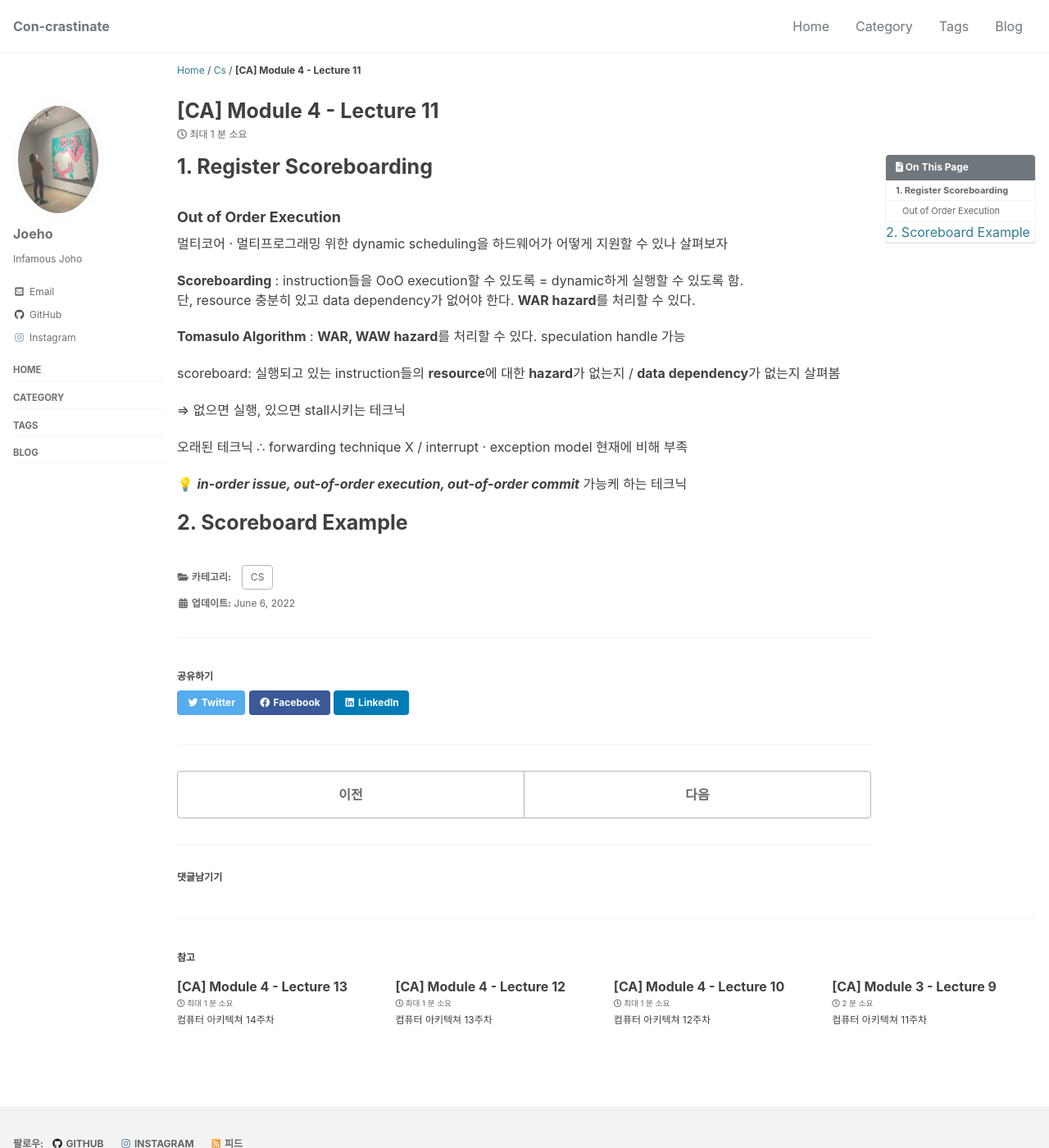
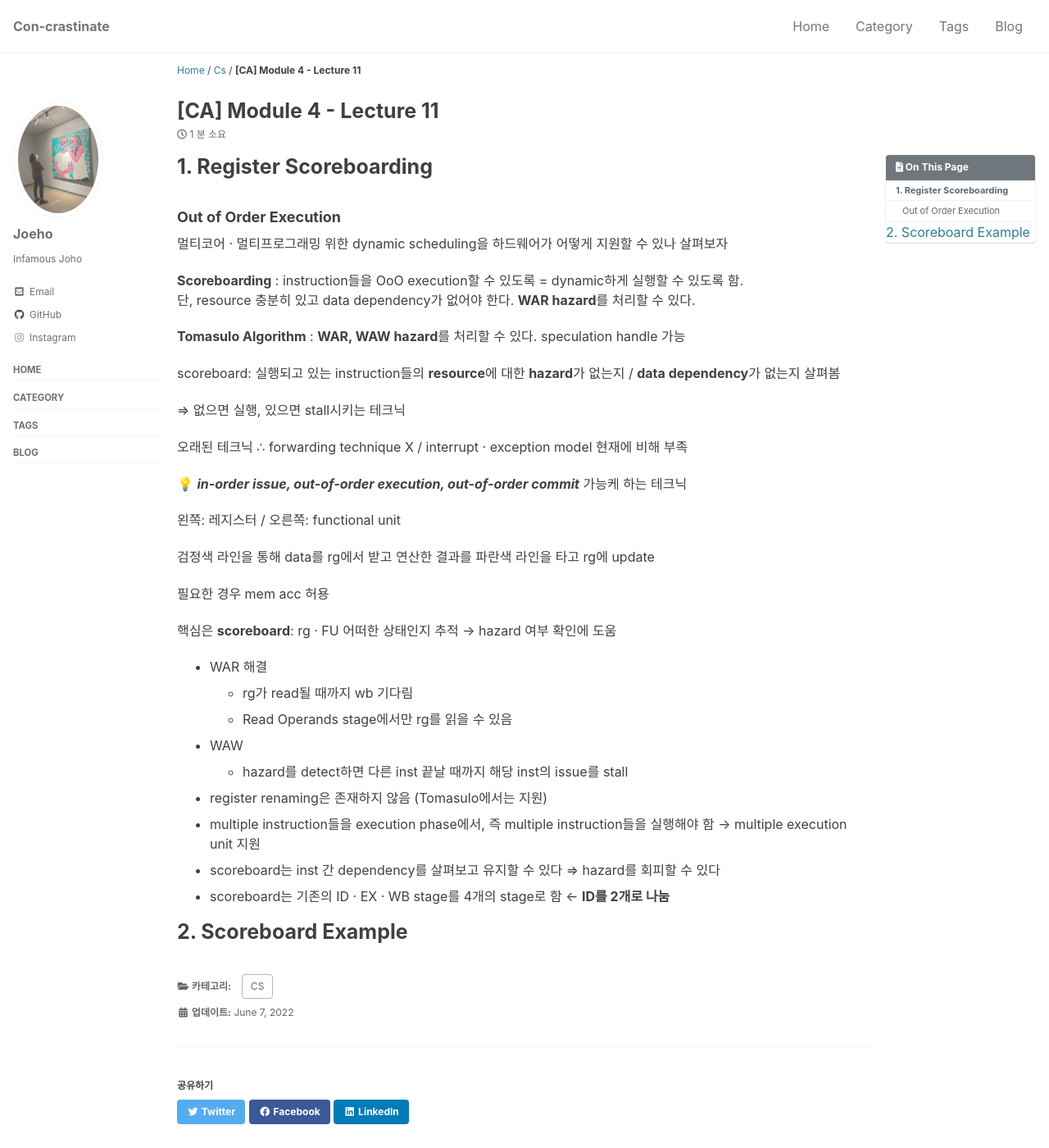
Before and after one commit to joeholee/joeholee.github.io, a Jekyll site: the page built from _posts/2022-05-29-ca-eleventh.md, in a window 1280 px wide and 1400 px high. Shown: the whole window at 82% size. Built offline with Jekyll 4.4.1, drawn with Linux system fonts in a browser that asks for light colours; cached includes are drawn as plain includes; some web fonts are replaced; comment, search, counter and statistics services are not loaded.

Commit message:
Update 2022-05-29-ca-eleventh.md

```diff
--- a/_posts/2022-05-29-ca-eleventh.md
+++ b/_posts/2022-05-29-ca-eleventh.md
@@ -36,4 +36,22 @@ scoreboard: 실행되고 있는 instruction들의 **resource**에 대한 **hazar
 
 💡 ***in-order issue, out-of-order execution, out-of-order commit*** 가능케 하는 테크닉
 
+왼쪽: 레지스터 / 오른쪽: functional unit
+
+검정색 라인을 통해 data를 rg에서 받고 연산한 결과를 파란색 라인을 타고 rg에 update
+
+필요한 경우 mem acc 허용
+
+핵심은 **scoreboard**: rg · FU 어떠한 상태인지 추적 → hazard 여부 확인에 도움
+
+- WAR 해결
+    - rg가 read될 때까지 wb 기다림
+    - Read Operands stage에서만 rg를 읽을 수 있음
+- WAW
+    - hazard를 detect하면 다른 inst 끝날 때까지 해당 inst의 issue를 stall
+- register renaming은 존재하지 않음 (Tomasulo에서는 지원)
+- multiple instruction들을 execution phase에서, 즉 multiple instruction들을 실행해야 함 → multiple execution unit 지원
+- scoreboard는 inst 간 dependency를 살펴보고 유지할 수 있다 ⇒ hazard를 회피할 수 있다
+- scoreboard는 기존의 ID · EX · WB stage를 4개의 stage로 함 ← **ID를 2개로 나눔**
+
 # 2. Scoreboard Example
```
Also changed, not shown: other parts of _posts/2022-05-29-ca-eleventh.md (+1 -1 lines).
